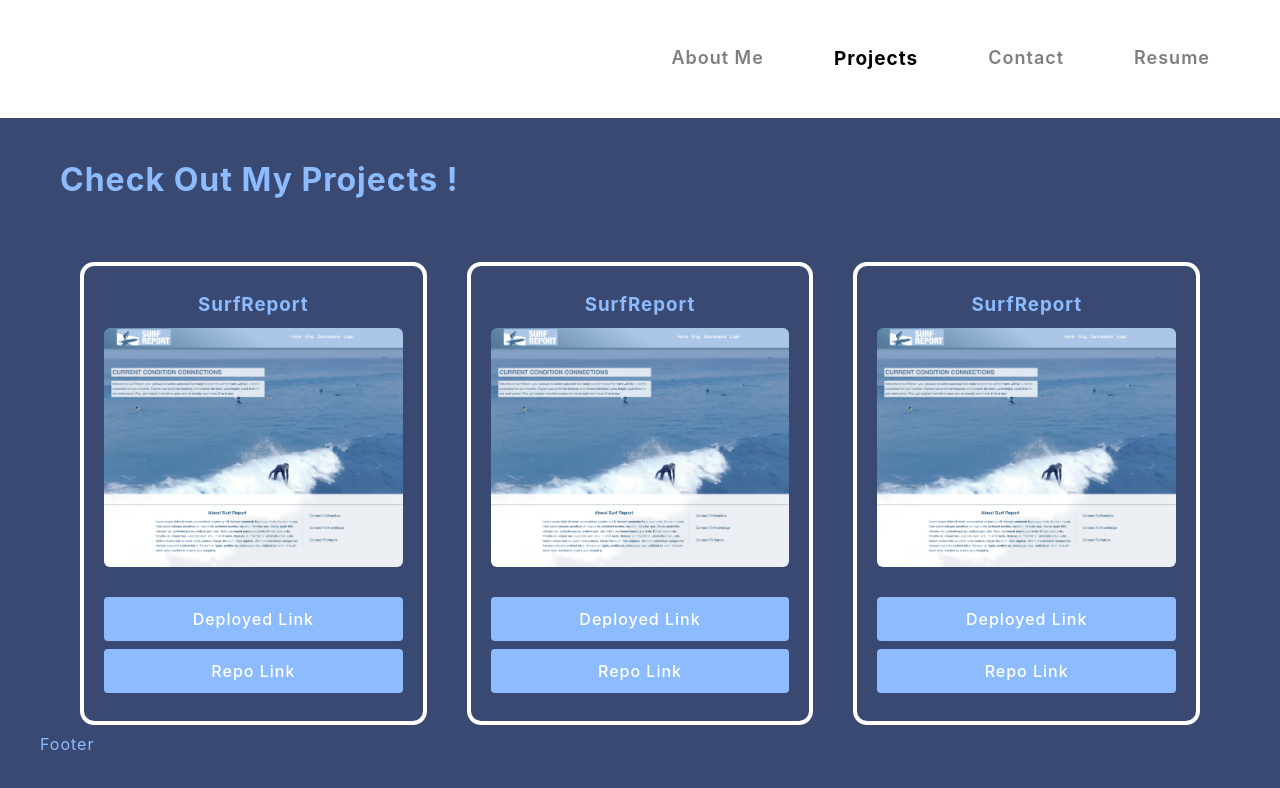
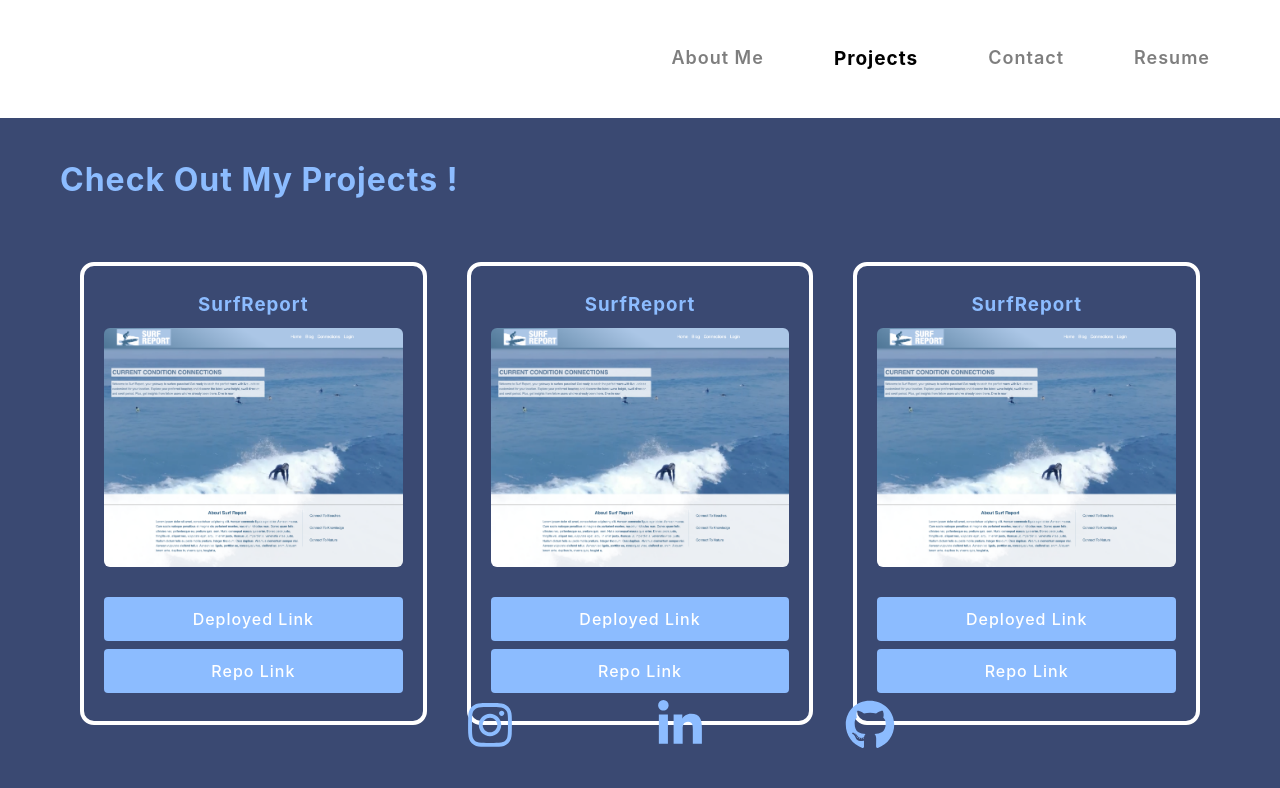
Before and after one commit to Lopez-Jordan/ReactPortfolioProject, a React (Vite) app in the folder React-Portfolio-Project/: page /Projects in a window 1280 px wide. Shown: the top 788 px of the page. Built offline with nearby package versions, Linux system fonts and the light colour scheme.

Commit message:
icons are now done

```diff
--- a/React-Portfolio-Project/package.json
+++ b/React-Portfolio-Project/package.json
@@ -17,6 +17,7 @@
     "@mui/styled-engine-sc": "^5.14.7",
     "react": "^18.2.0",
     "react-dom": "^18.2.0",
+    "react-icons": "^4.10.1",
     "react-router-dom": "^6.15.0",
     "styled-components": "^5.3.11"
   },
--- a/React-Portfolio-Project/src/components/Footer.jsx
+++ b/React-Portfolio-Project/src/components/Footer.jsx
@@ -1,14 +1,55 @@
-export default function Footer (){
+import { FaInstagram, FaLinkedinIn, FaGithub } from 'react-icons/fa';
+import { useState } from 'react';
+
+export default function Footer() {
+
+  const iconStyle = {
+    fontSize: '50px',
+    color: '#8CBCFF',
+    transition: 'color 0.5s ease',
+    margin: '0 70px', // Margin on each side
+    cursor: 'pointer', // Show cursor pointer on hover
+  };
+
+  const iconHoverStyle = {
+    color: 'white', // Color on hover
+  };
+
   const footerStyles = {
     bottom: '0',
     position: 'fixed',
+    display: 'flex',
+    justifyContent: 'center', // Center icons horizontally
+    alignItems: 'center', // Center icons vertically
     padding: '40px',
     width: '100%',
-    }
+  };
+  const [hoveredIcon, setHoveredIcon] = useState(null);
 
   return (
     <div style={footerStyles}>
-            Footer
+        <a href="https://www.instagram.com/jordan___lopez/">
+            <FaInstagram
+                style={hoveredIcon === 'Instagram' ? { ...iconStyle, ...iconHoverStyle } : iconStyle}
+                onMouseEnter={() => setHoveredIcon('Instagram')}
+                onMouseLeave={() => setHoveredIcon(null)}
+            />
+        </a>
+
+        <a href="https://www.linkedin.com/in/jordanlopez123/">
+            <FaLinkedinIn
+                style={hoveredIcon === 'LinkedIn' ? { ...iconStyle, ...iconHoverStyle } : iconStyle}
+                onMouseEnter={() => setHoveredIcon('LinkedIn')}
+                onMouseLeave={() => setHoveredIcon(null)}
+            />
+        </a>
+        <a href="https://github.com/Lopez-Jordan">
+            <FaGithub
+                style={hoveredIcon === 'Github' ? { ...iconStyle, ...iconHoverStyle } : iconStyle}
+                onMouseEnter={() => setHoveredIcon('Github')}
+                onMouseLeave={() => setHoveredIcon(null)}
+            />
+        </a>
     </div>
   );
 }
```
Also changed, not shown: 1 other file (tests, documents, lock files or other folders). Lines whose indentation alone changed are shown as unchanged.
